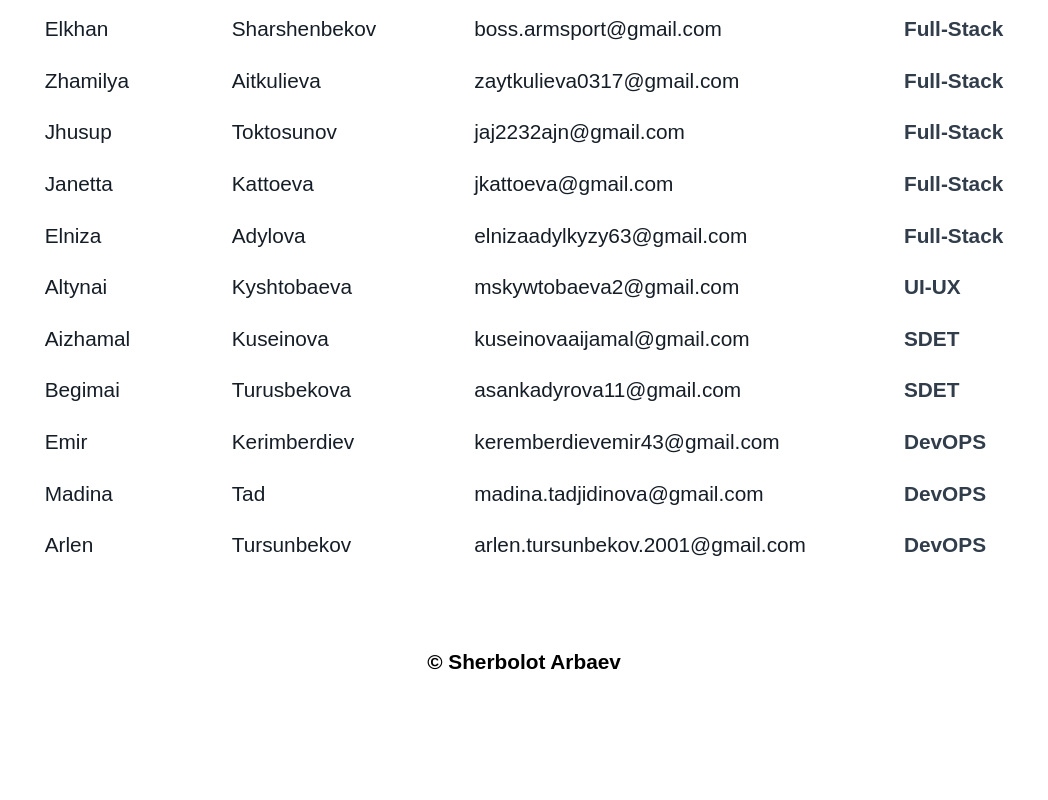
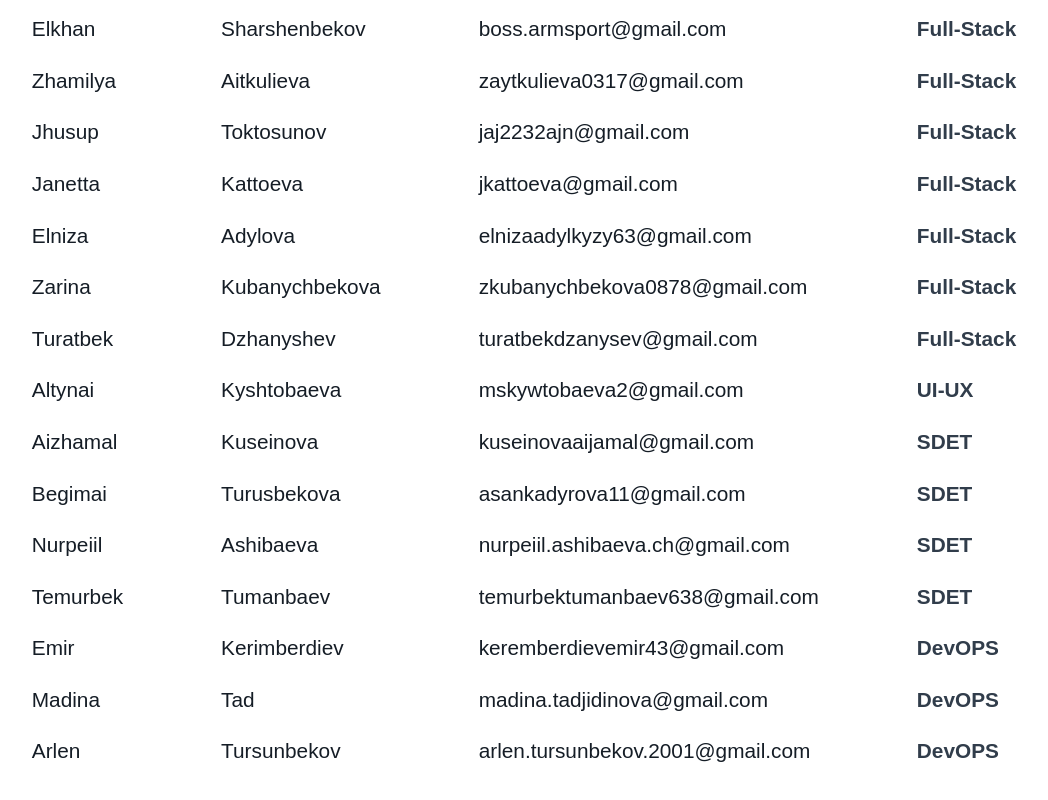
Before and after one commit to arbaevsherbolot/StudentsListDEVX, a React (Vite) app: page /students in a window 1280 px wide. Shown: the part 378-1178 px from the top of the page, without its empty margins (116-1164 px from the left). Before the commit the page ends 1083 px from the top, so only its background shows below. Built offline with nearby package versions, Linux system fonts and the light colour scheme; a web font is replaced by a local one.

Commit message:
Add students

```diff
--- a/src/components/students/studentList.js
+++ b/src/components/students/studentList.js
@@ -50,41 +50,69 @@ export const Student = [
   },
   {
     id: 8,
+    first_name: "Zarina",
+    last_name: "Kubanychbekova",
+    email: "zkubanychbekova0878@gmail.com",
+    course: "Full-Stack",
+  },
+  {
+    id: 9,
+    first_name: "Turatbek",
+    last_name: "Dzhanyshev",
+    email: "turatbekdzanysev@gmail.com",
+    course: "Full-Stack",
+  },
+  {
+    id: 10,
     first_name: "Altynai",
     last_name: "Kyshtobaeva",
     email: "mskywtobaeva2@gmail.com",
     course: "UI-UX",
   },
   {
-    id: 9,
+    id: 11,
     first_name: "Aizhamal",
     last_name: "Kuseinova",
     email: "kuseinovaaijamal@gmail.com",
     course: "SDET",
   },
   {
-    id: 10,
+    id: 12,
     first_name: "Begimai",
     last_name: "Turusbekova ",
     email: "asankadyrova11@gmail.com",
     course: "SDET",
   },
   {
-    id: 11,
+    id: 13,
+    first_name: "Nurpeiil",
+    last_name: "Ashibaeva",
+    email: "nurpeiil.ashibaeva.ch@gmail.com",
+    course: "SDET",
+  },
+  {
+    id: 14,
+    first_name: "Temurbek",
+    last_name: "Tumanbaev",
+    email: "temurbektumanbaev638@gmail.com",
+    course: "SDET",
+  },
+  {
+    id: 15,
     first_name: "Emir",
     last_name: "Kerimberdiev",
     email: "keremberdievemir43@gmail.com",
     course: "DevOPS",
   },
   {
-    id: 12,
+    id: 16,
     first_name: "Madina",
     last_name: "Tad",
     email: "madina.tadjidinova@gmail.com",
     course: "DevOPS",
   },
   {
-    id: 13,
+    id: 17,
     first_name: "Arlen",
     last_name: "Tursunbekov",
     email: "arlen.tursunbekov.2001@gmail.com",
```
